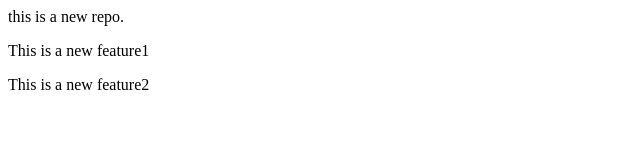
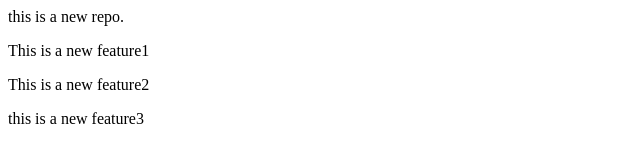
Before and after one commit to Saini8901/LocalRepo, a plain HTML site: page LocalRepo/index.html in a window 1280 px wide. Shown: the whole page, without its empty margins (0-640 px from the left). Drawn offline with Linux system fonts and the light colour scheme.

Commit message:
Adding a new feature3

```diff
--- a/LocalRepo/index.html
+++ b/LocalRepo/index.html
@@ -1,3 +1,4 @@
 <p>this is a new repo.</p>
 <p>This is a new feature1</p>
 <p>This is a new feature2</p>
+<p>this is a new feature3</p>
```
